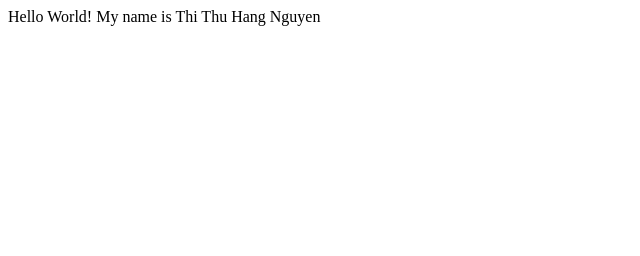
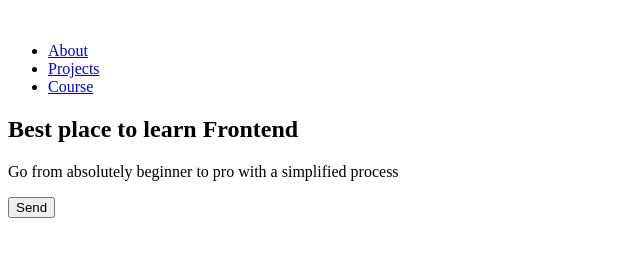
Before and after one commit to hanggrnguyen057/GRADIENT-TEXT, a plain HTML site: page index.html in a window 1280 px wide. Shown: the whole page, without its empty margins (0-640 px from the left). Drawn offline with Linux system fonts and the light colour scheme.

Commit message:
Practice

```diff
--- a/index.html
+++ b/index.html
@@ -7,7 +7,28 @@
     <title>HTML First Attempt</title>
 </head>
 <body>
-    Hello World! My name is Thi Thu Hang Nguyen
-    <!--This is document-->
+  <section>
+      <nav>
+          <img src=""/>
+          <ul>
+              <li>
+                  <a href="link"> About </a>
+              </li>
+              <li>
+                <a href="link"> Projects </a>
+              </li>
+              <li>
+                <a href="link"> Course </a>
+              </li>
+          </ul>
+      </nav>
+      <header>
+          <div>
+              <h1>Best place to learn Frontend</h1>
+              <p>Go from absolutely beginner to pro with a simplified process</p>
+              <button>Send</button>
+          </div>
+      </header>
+  </section>
 </body>
 </html>
```
